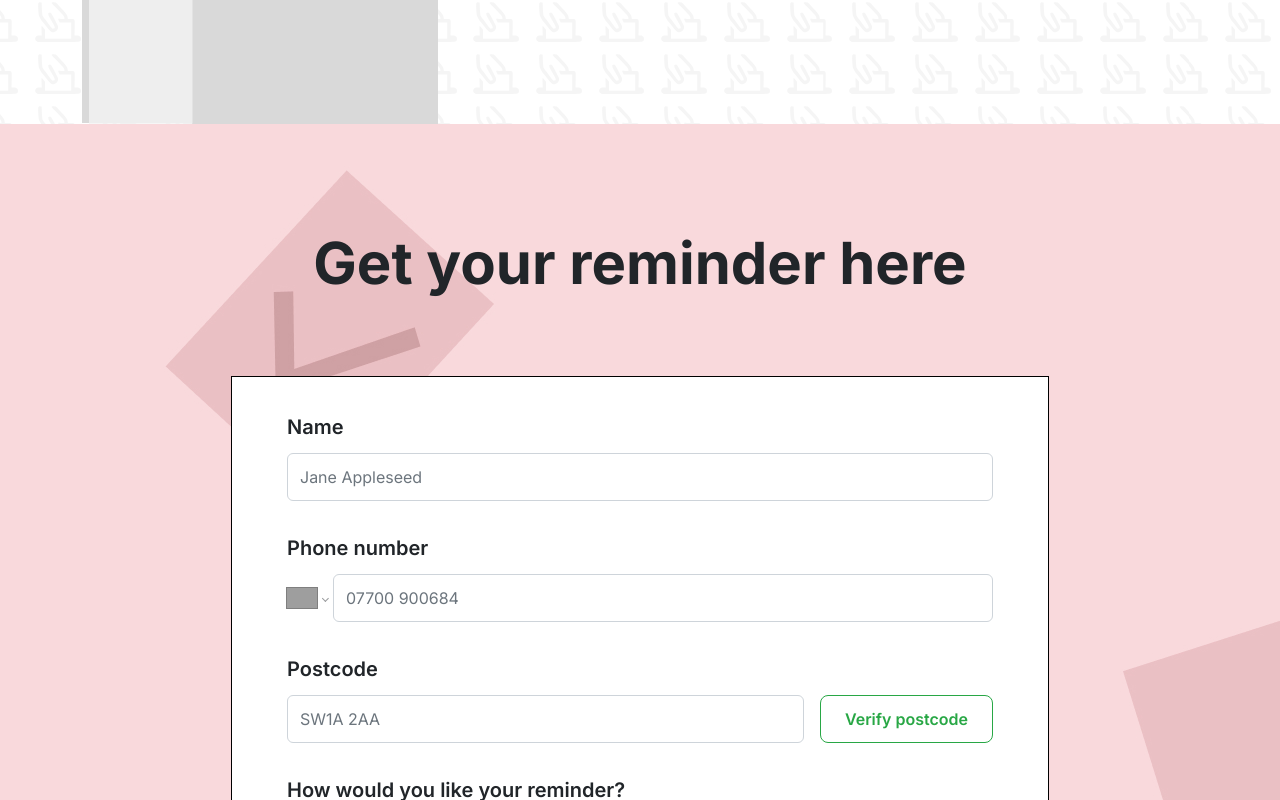
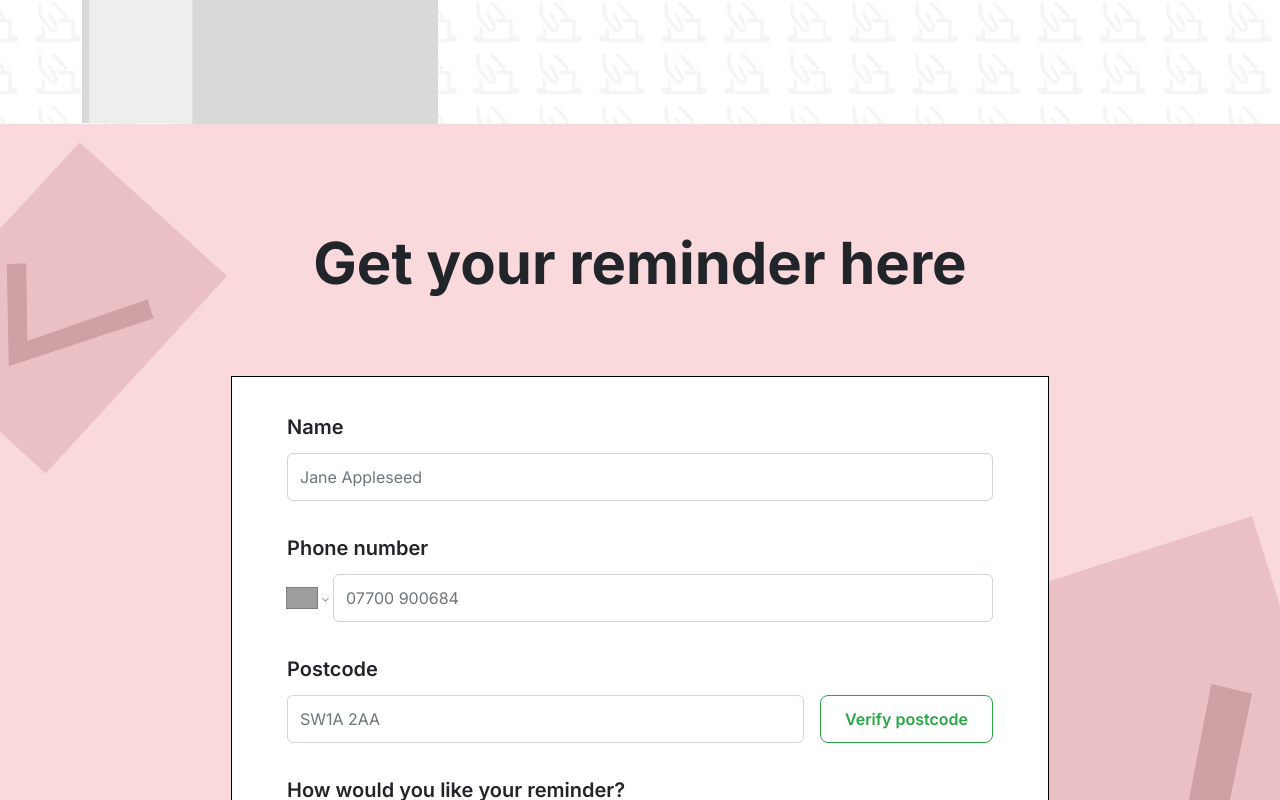
Before and after one commit to Curtis-Turk/Remember-to-Vote, a Next.js app: page / in a window 1280 px wide. Shown: the part 1200-2000 px from the top of the page. Built offline with nearby package versions, Linux system fonts and the light colour scheme; grey boxes are pictures that could not be loaded.

Commit message:
added css to form-section
Co-authored-by: Curtis Turk <Curtis-Turk@users.noreply.github.com>

```diff
--- a/styles.css
+++ b/styles.css
@@ -191,6 +191,9 @@
   background-image: url('assets/Pink\ background.jpg');
   /* height: 1160px; */
   padding-bottom: 168px;
+  background-color: #f9d9dc;
+  background-position: center;
+  background-repeat: no-repeat;
 }
 
 #form-section-title {
```
